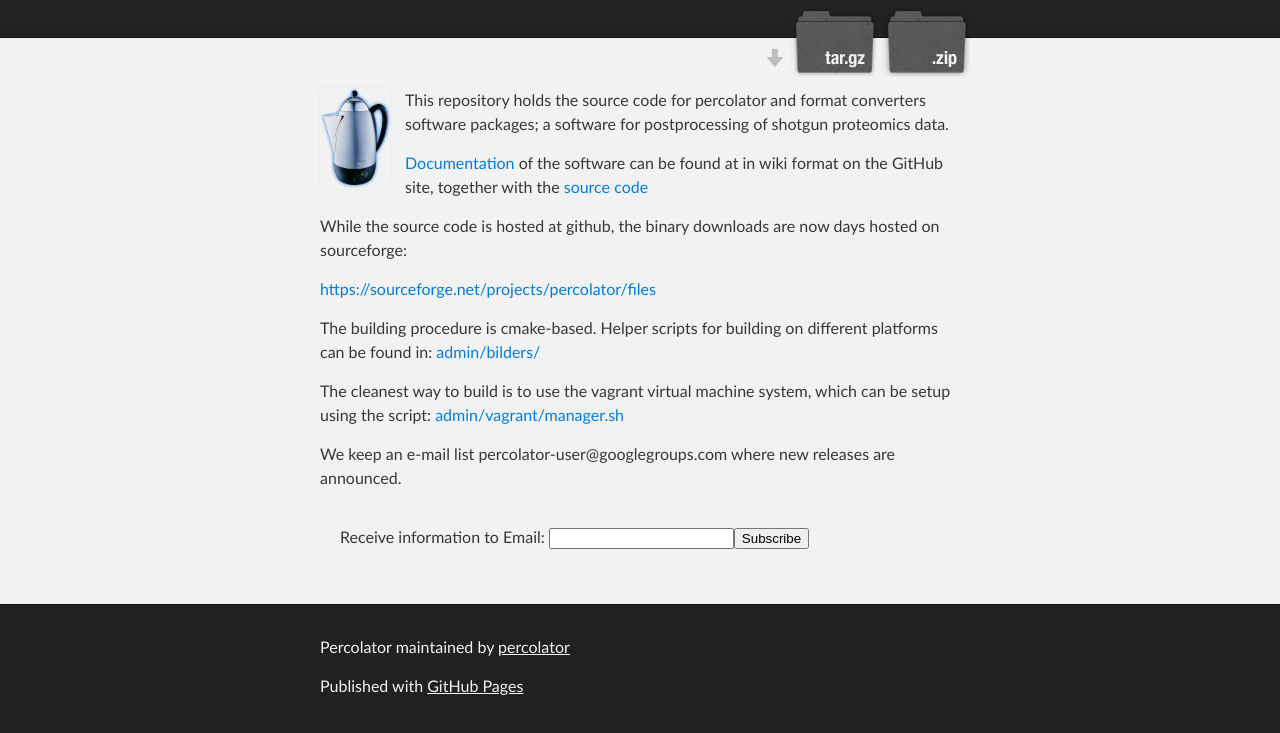
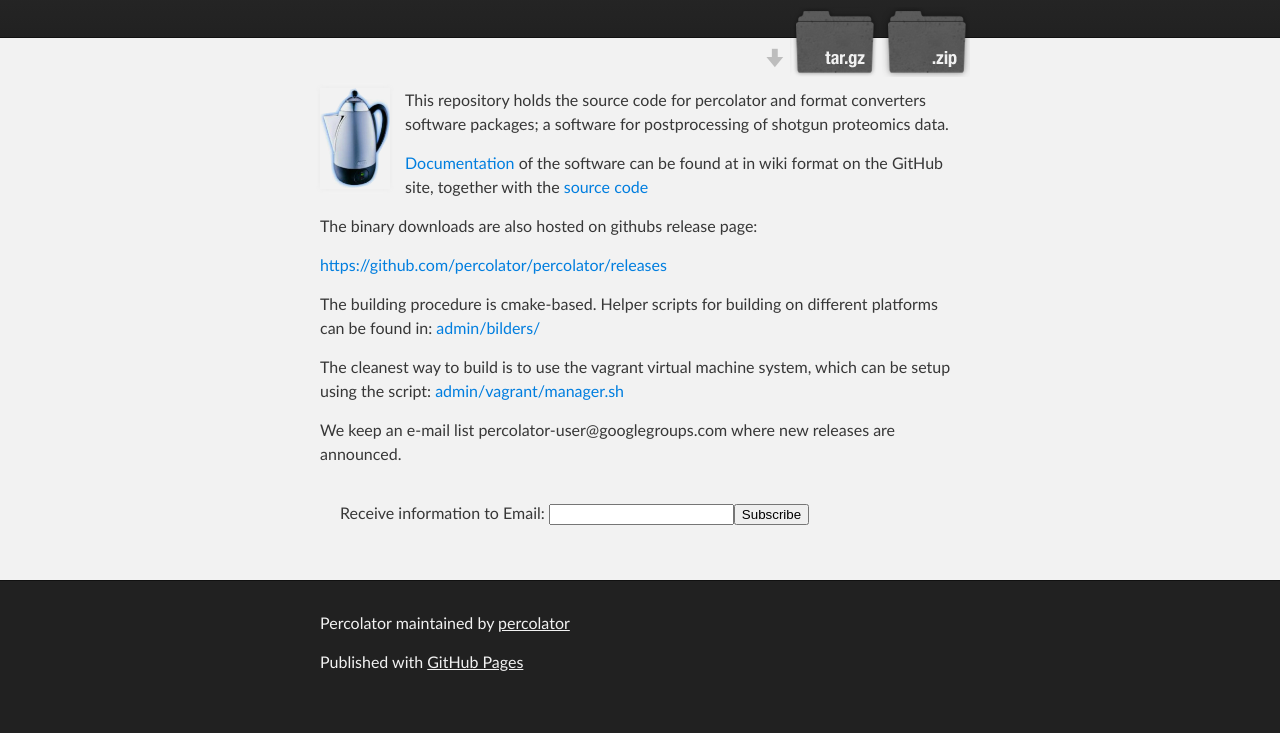
Before and after one commit to percolator/percolator, a plain HTML site: page index.html in a window 1280 px wide. Shown: the part 208-941 px from the top of the page. After the commit the page ends 917 px from the top, so only its background shows below. Drawn offline with Linux system fonts and the light colour scheme.

Commit message:
Changed location of binaries

```diff
--- a/index.html
+++ b/index.html
@@ -38,10 +38,9 @@
 
 <p><a href="https://github.com/percolator/percolator/wiki">Documentation</a> of the software can be found at in wiki format on the GitHub site, together with the  <a href="https://github.com/percolator/percolator">source code</a></p>
 
-<p>While the source code is hosted at github, the binary downloads are
-now days hosted on sourceforge:</p>
+<p>The binary downloads are also hosted on githubs release page:</p>
 
-<p><a href="https://sourceforge.net/projects/percolator/files">https://sourceforge.net/projects/percolator/files</a></p>
+<p><a href="https://github.com/percolator/percolator/releases">https://github.com/percolator/percolator/releases</a></p>
 
 <p>The building procedure is cmake-based. Helper scripts for building on
 different platforms can be found in: <a href="https://github.com/percolator/percolator/tree/master/admin/builders">admin/bilders/</a></p>
```
